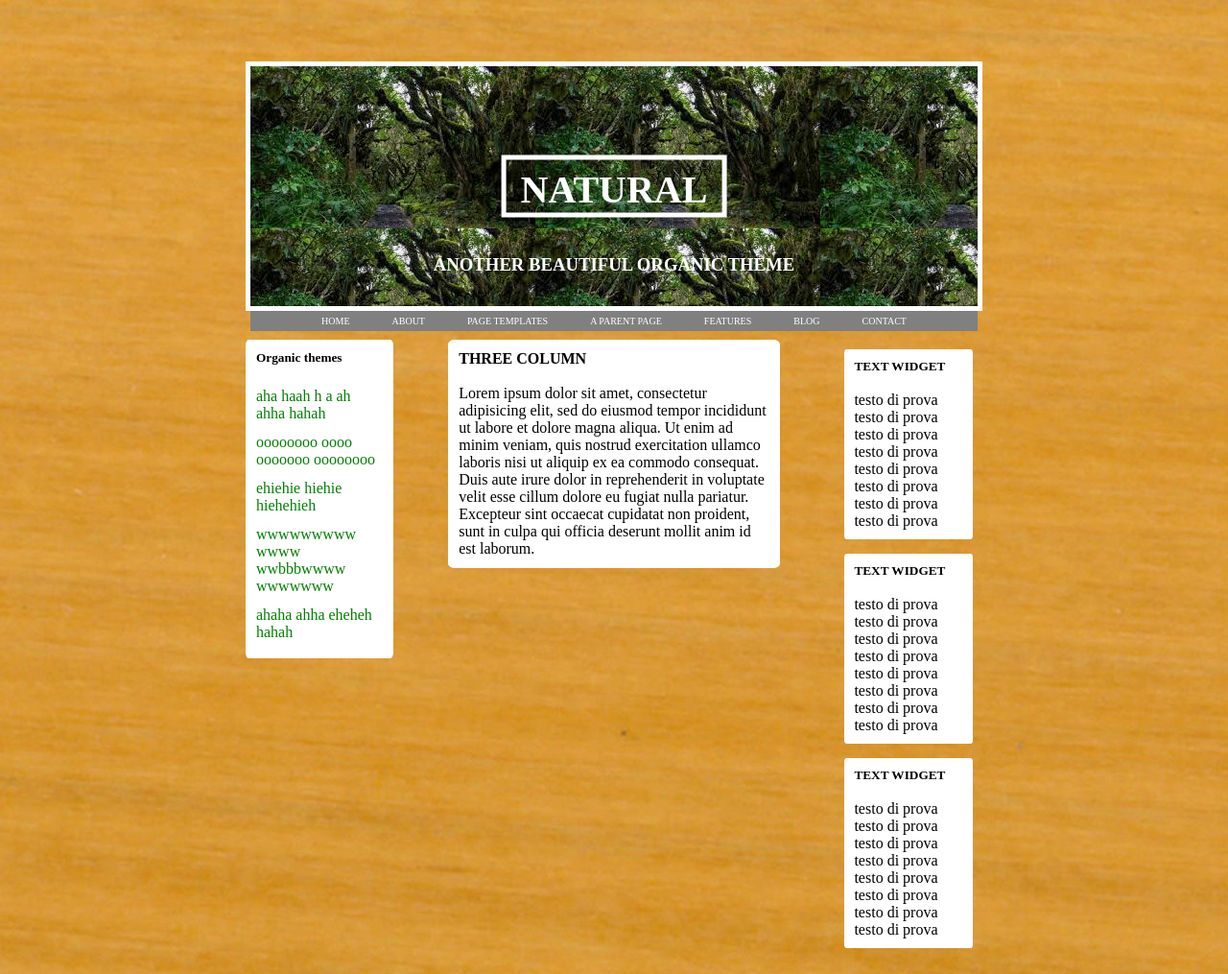
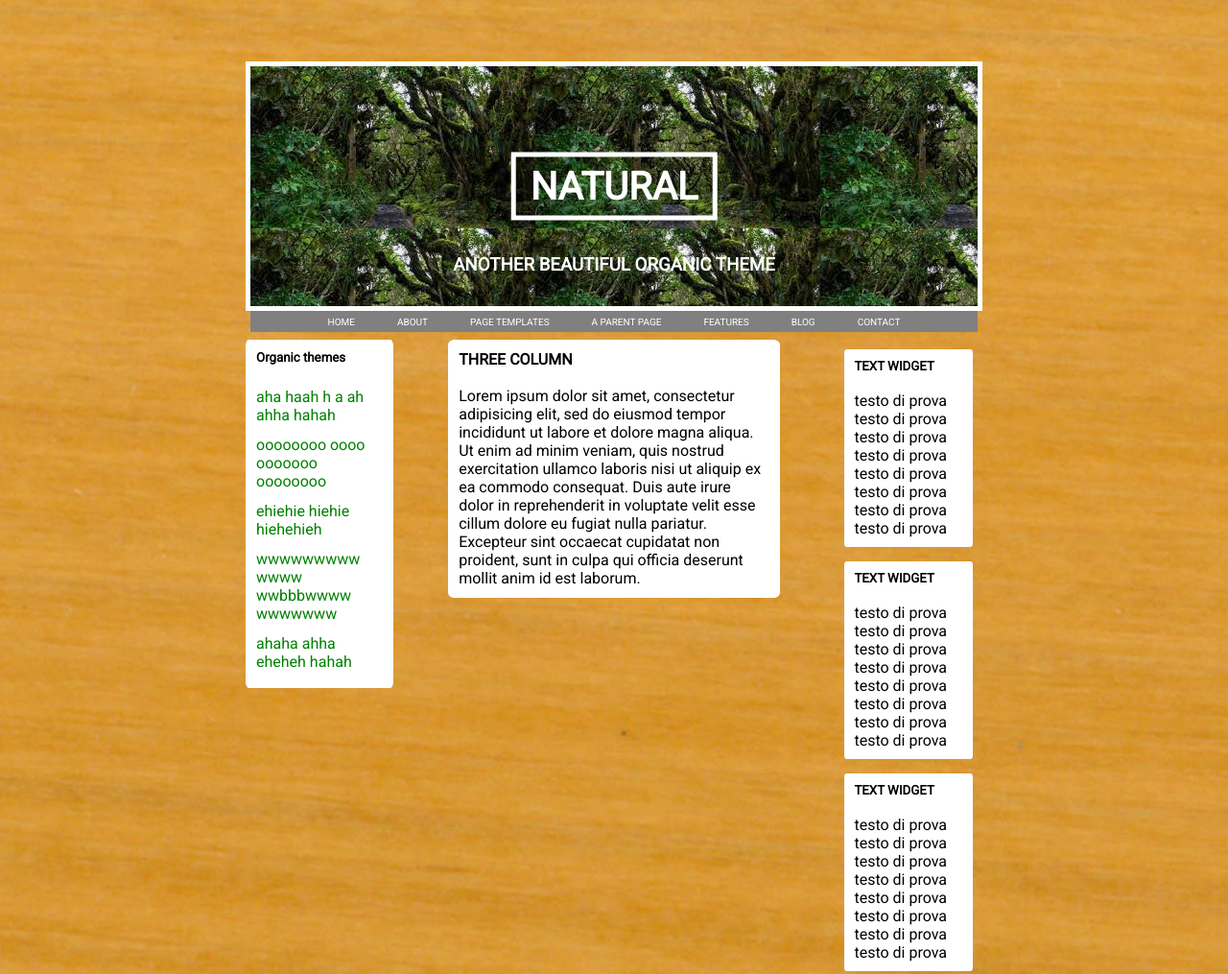
Before and after one commit to manuelggit/htmlcss-wp, a plain HTML site: page index.html in a window 1280 px wide. Shown: the top 1015 px of the page at 96% size. Drawn offline with Linux system fonts and the light colour scheme.

Commit message:
Cambiamento di font

```diff
--- a/css/style.css
+++ b/css/style.css
@@ -5,6 +5,7 @@
 }
 
 body {
+  font-family: 'Roboto', sans-serif;
   background-image: url("../img/sfondo.jpg");
 }
 
@@ -35,7 +36,7 @@ h1 {
   left: 50%;
   transform: translate(-50%, -50%);
   border: 5px solid white;
-  padding: 7px 15px 1px;
+  padding: 7px 15px;
 }
 
 h3 {
--- a/index.html
+++ b/index.html
@@ -2,6 +2,7 @@
 <html lang="en" dir="ltr">
   <head>
     <meta charset="utf-8">
+    <link href="https://fonts.googleapis.com/css?family=Roboto&display=swap" rel="stylesheet">
     <link rel="stylesheet" href="css/style.css">
     <title>Tema wordpress</title>
   </head>
```
